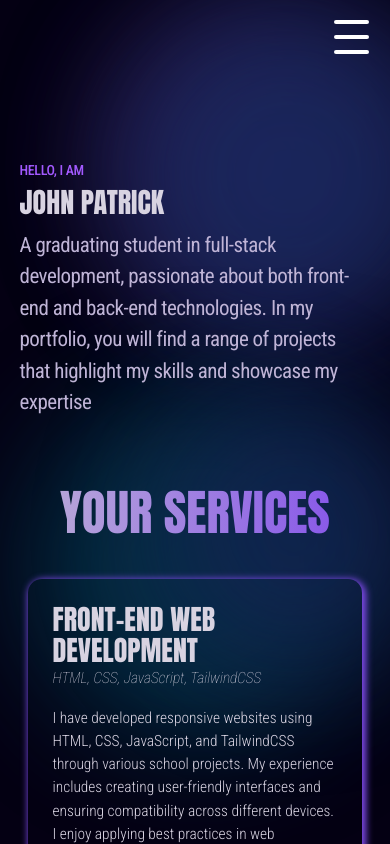
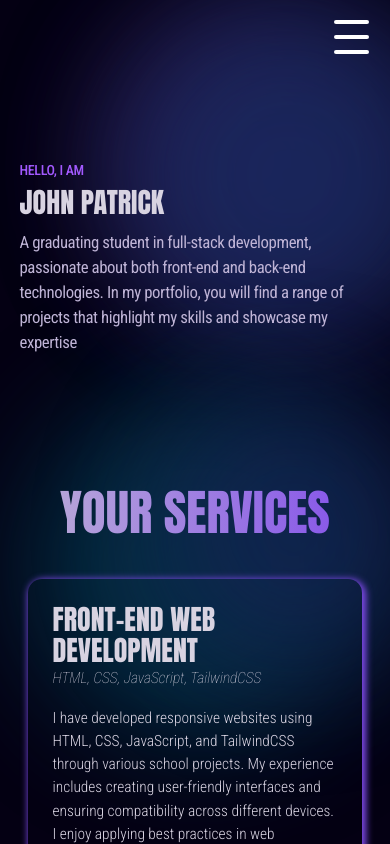
Before and after one commit to jpmarasigan/Personal-Portfolio, a React (Create React App) app: page / in a window 390 px wide. Shown: the top 844 px of the page. Built offline with nearby package versions, Linux system fonts and the light colour scheme.

Commit message:
[FIX] Fix font size order and naming for md and lg breakpoints

```diff
--- a/tailwind.config.js
+++ b/tailwind.config.js
@@ -9,8 +9,8 @@ module.exports = {
     fontSize: {
       sm: '0.8rem',
       base: '1rem',
-      lg: '1.2rem',
-      md: '1.5rem',
+      md: '1.2rem',
+      lg: '1.5rem',
       xl: '2rem',
       '1xl': '3rem',
       '2xl': '4rem',
@@ -26,6 +26,8 @@ module.exports = {
         'customWhite': '#D8D3E1',
         'customLightGray': '#BFB4D6',
         'customBlack': '#13091f',
+        'customDarkPurple': '#1D1331',
+        'customPurpleOutline': '#6A5399',
       },
       borderColor: {
         'defaultPurple': '#804AEC',
```
